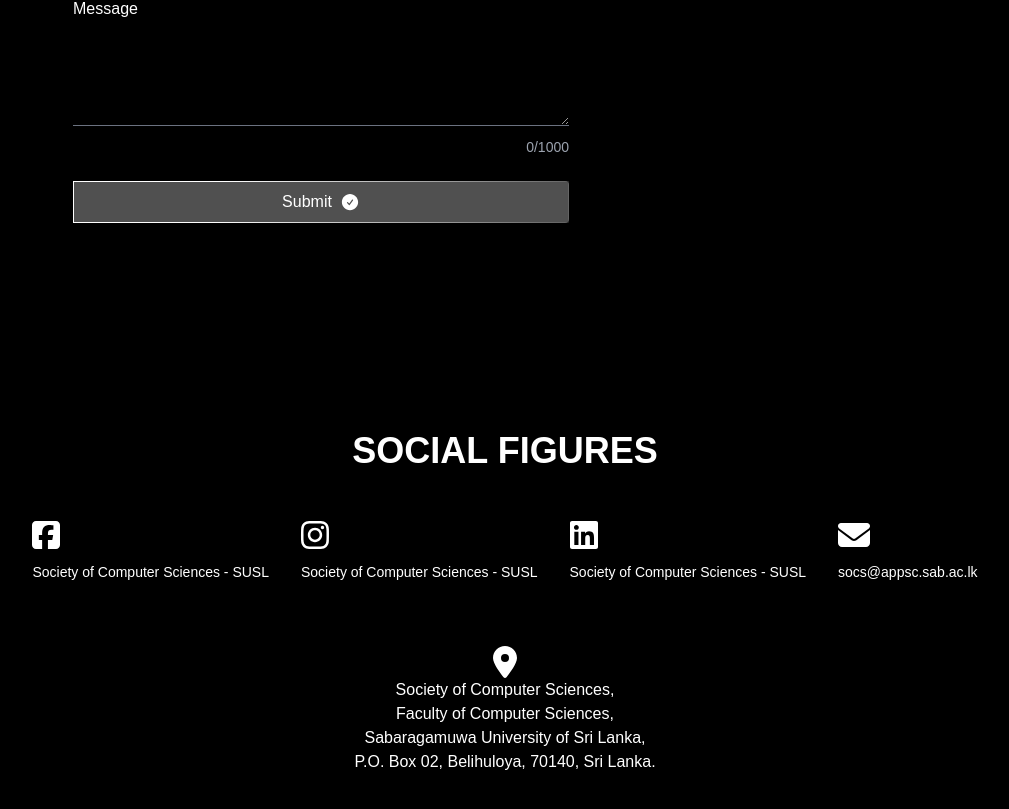
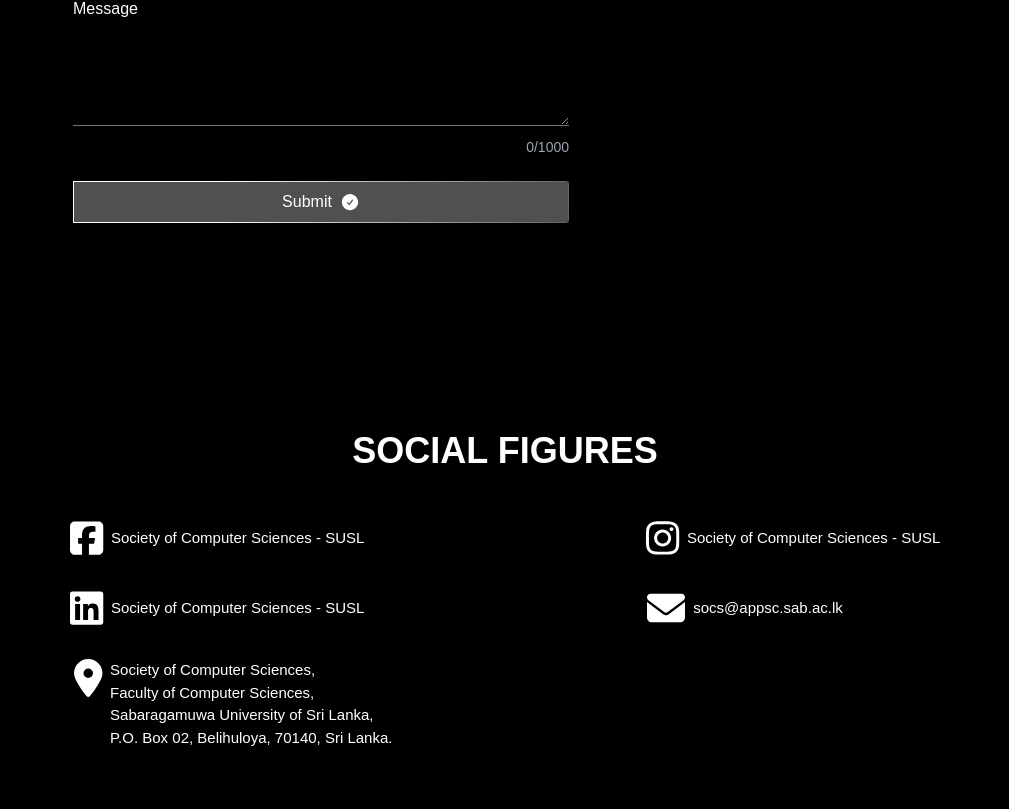
Before and after one commit to GihanSVND/SOCS-Website-Front_end, a Next.js app in the folder socs_website/: page /public/contact_us in a window 1280 px wide. Shown: the part 783-1592 px from the top of the page, without its empty margins (135-1144 px from the left). Built offline with nearby package versions, Linux system fonts and the light colour scheme.

Commit message:
Responsive ContactUs

```diff
--- a/socs_website/src/app/public/contact_us/page.tsx
+++ b/socs_website/src/app/public/contact_us/page.tsx
@@ -76,10 +76,15 @@ export default function ContactUs() {
                   Contact Number
                 </label>
                 <input
-                    type="tel"
-                    id="contactNumber"
-                    className="w-full bg-transparent border-b border-gray-500 focus:outline-none text-white"
-                    placeholder=" "
+                  type="text" // Using "text" for better control
+                  id="contactNumber"
+                  maxLength={10} // Limit to 10 digits
+                  className="w-full bg-transparent border-b border-gray-500 focus:outline-none text-white"
+                  onInput={(e) => {
+                    const input = e.target as HTMLInputElement; // Cast to HTMLInputElement
+                    input.value = input.value.replace(/[^0-9]/g, ""); // Allow only numeric characters
+                  }}
+                  required
                 />
               </div>
 
@@ -188,12 +193,12 @@ export default function ContactUs() {
             <img
                 src="/images/contact%20us.png"
                 alt="Contact Us"
-                className="w-full h-auto"
+                className="hidden lg:block w-full h-auto"
             />
             <img
                 src="/images/Contct_Us%20DarkImage.png"
                 alt="New Image"
-                className={`absolute top-6 left-4 transition-opacity duration-5000 ${
+                className={`absolute top-6 left-4 transition-opacity duration-5000 hidden lg:block ${
                     fadeOut ? "opacity-0 translate-x-[100%]" : "opacity-100"
                 }`}
                 style={{
@@ -213,42 +218,31 @@ export default function ContactUs() {
             <h2 className="text-white text-4xl font-bold">SOCIAL FIGURES</h2>
           </div>
 
-          <div className="flex flex-wrap justify-center gap-8 mb-16">
-            <a href="#" className="text-white hover:text-gray-500">
-              <FontAwesomeIcon icon={faFacebookSquare} size="2x" />
-              <p className="mt-2 text-sm">Society of Computer Sciences - SUSL</p>
+          <div className="grid grid-cols-1 md:grid-cols-2 gap-8 place-items-center mb-16 text-white">
+            <a href="#" className="hover:text-gray-500 flex items-center space-x-2">
+              <FontAwesomeIcon icon={faFacebookSquare} style={{ fontSize: '38px' }} />
+              <p className="text-[15px]">Society of Computer Sciences - SUSL</p>
             </a>
-            <a href="#" className="text-white hover:text-gray-500">
-              <FontAwesomeIcon icon={faInstagram} size="2x" />
-              <p className="mt-2 text-sm">Society of Computer Sciences - SUSL</p>
+            <a href="#" className="hover:text-gray-500 flex items-center space-x-2">
+              <FontAwesomeIcon icon={faInstagram} style={{ fontSize: '38px' }} />
+              <p className="text-[15px]">Society of Computer Sciences - SUSL</p>
             </a>
-            <a href="#" className="text-white hover:text-gray-500">
-              <FontAwesomeIcon icon={faLinkedin} size="2x" />
-              <p className="mt-2 text-sm">Society of Computer Sciences - SUSL</p>
+            <a href="#" className="hover:text-gray-500 flex items-center space-x-2">
+              <FontAwesomeIcon icon={faLinkedin} style={{ fontSize: '38px' }} />
+              <p className="text-[15px]">Society of Computer Sciences - SUSL</p>
             </a>
-            <a
-                href="mailto:socs@appsc.sab.ac.lk"
-                className="text-white hover:text-gray-500"
-            >
-              <FontAwesomeIcon icon={faEnvelope} size="2x" />
-              <p className="mt-2 text-sm">socs@appsc.sab.ac.lk</p>
+            <a href="mailto:socs@appsc.sab.ac.lk" className="hover:text-gray-500 flex items-center space-x-2 mr-24">
+              <FontAwesomeIcon icon={faEnvelope} style={{ fontSize: '38px' }} />
+              <p className="text-[15px]">socs@appsc.sab.ac.lk</p>
             </a>
-          </div>
-
-          <div className="flex flex-wrap justify-center text-center">
-            <a
-                href="#"
-                className="text-white hover:text-gray-500"
-                target="_blank"
-                rel="noopener noreferrer"
-            >
-              <div className="flex flex-col items-center">
-                <FontAwesomeIcon icon={faMapMarkerAlt} size="2x" />
-                <p>Society of Computer Sciences,</p>
-                <p>Faculty of Computer Sciences,</p>
-                <p>Sabaragamuwa University of Sri Lanka,</p>
-                <p>P.O. Box 02, Belihuloya, 70140, Sri Lanka.</p>
-              </div>
+            <a href="mailto:socs@appsc.sab.ac.lk" className="hover:text-gray-500 flex  space-x-2 ml-8">
+              <FontAwesomeIcon icon={faMapMarkerAlt} style={{ fontSize: '38px' }} />
+              <p className="text-[15px]">
+                Society of Computer Sciences,<br/>
+                Faculty of Computer Sciences, <br/>
+                Sabaragamuwa University of Sri Lanka, <br/>
+                P.O. Box 02, Belihuloya, 70140, Sri Lanka.
+              </p>
             </a>
           </div>
         </section>
```
